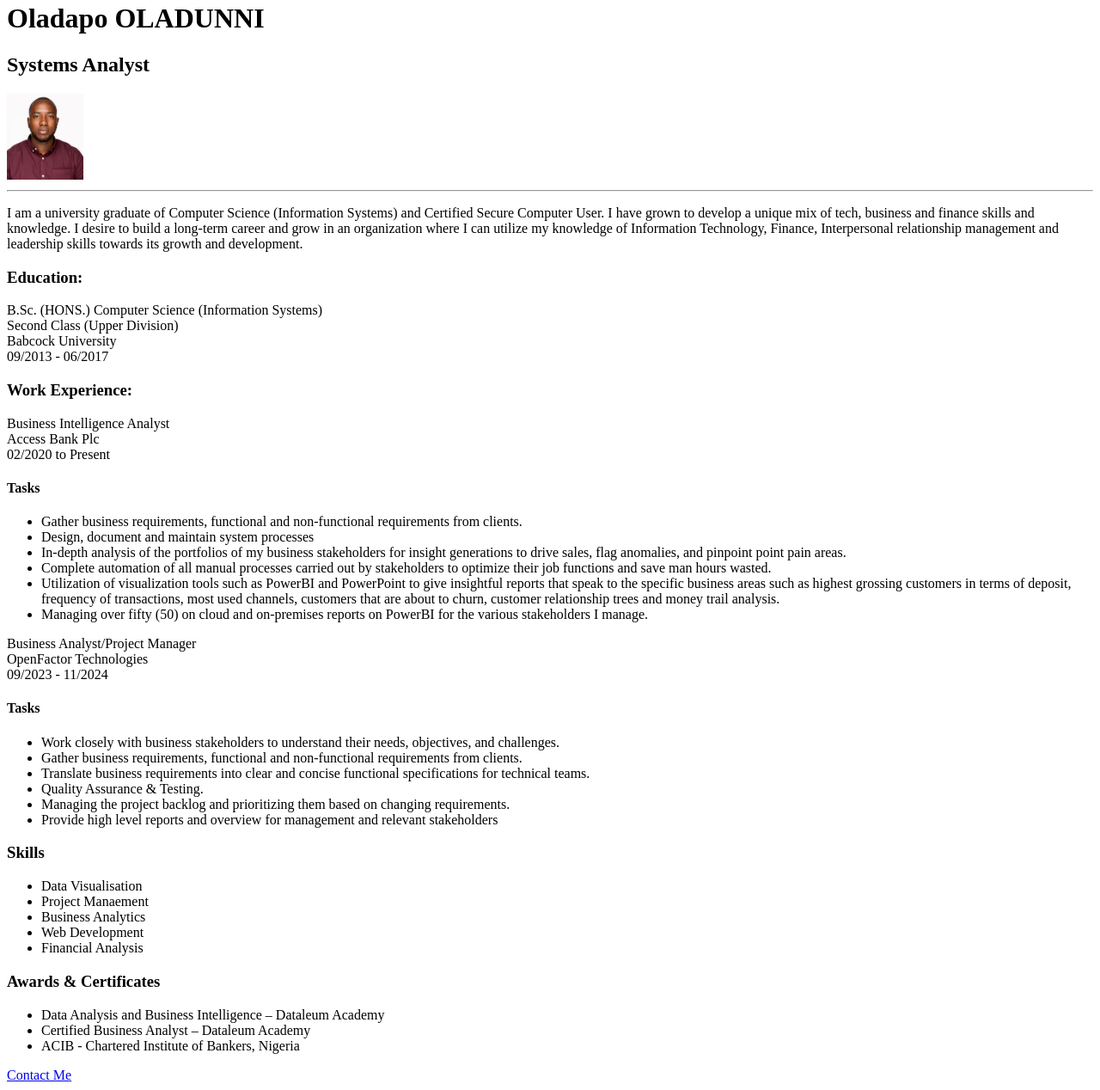
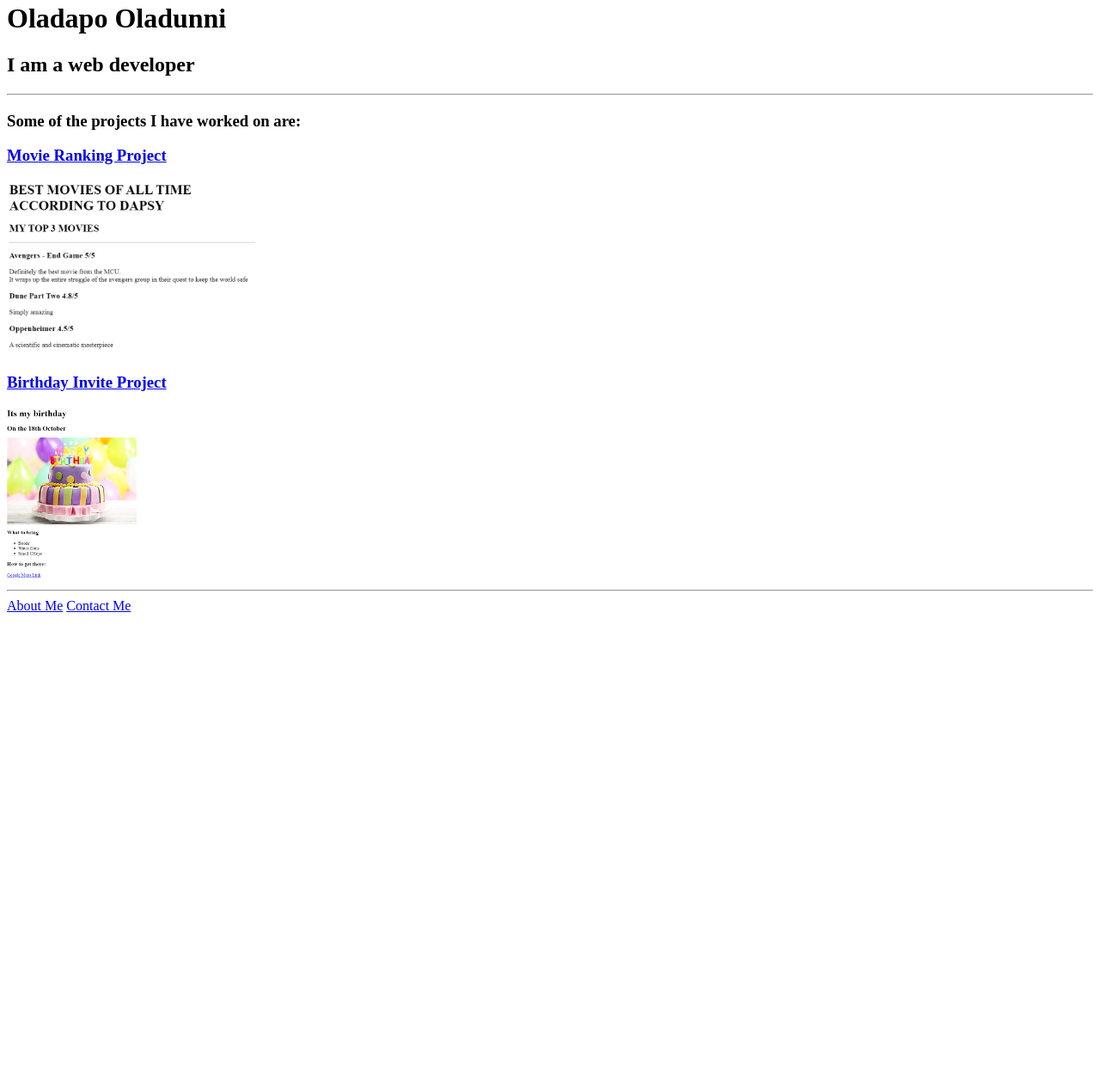
Before and after one commit to Oladapo-Oladunni/HTML-PORTFOLIO, a plain HTML site: page index.html in a window 1280 px wide. Shown: the part 18-1286 px from the top of the page at 86% size. After the commit the page ends 800 px from the top, so only its background shows below. Drawn offline with Linux system fonts and the light colour scheme.

Commit message:
Add files via upload

```diff
--- a/index.html
+++ b/index.html
@@ -1,75 +1,40 @@
+<!-- TODO 1: Create the HTML Boilerplate -->
+
+<!-- TODO 2: Add Your previous projects' HTML into the public folder -->
+
+<!-- TODO 3: Take screenshots of your project previews and add the images to the images folder -->
+
+<!-- TODO 4: Add titles/subtitles etc. -->
+
+<!-- TODO 5: Add a link to the project pages -->
+
+<!-- TODO 6: Add images to show the project previews
+HINT for TODO 6: You can use the height attribute set to 200 to make the image smaller:
+https://developer.mozilla.org/en-US/docs/Web/HTML/Element/img#attr-height -->
+
+<!-- TODO 7: Add the Contact Me and About Me page links -->
+
 <!DOCTYPE html>
 <html lang="en">
 <head>
     <meta charset="UTF-8">
     <meta name="viewport" content="width=device-width, initial-scale=1.0">
-    <title>My Resume</title>
+    <title>Oladapo's Portfolio</title>
 </head>
 <body>
-    <h1>Oladapo OLADUNNI</h1>
-    <h2>Systems Analyst</h2>
-    <img src="Passport.jpg" height="100"/>
+    <h1>Oladapo Oladunni</h1>
+    <h2>I am a web developer</h2>
     <hr/>
-    <p>I am a university graduate of Computer Science (Information Systems) and Certified Secure Computer User.
-        I have grown to develop a unique mix of tech, business and finance skills and knowledge. I desire to build a long-term career and grow in an organization where I can utilize my knowledge of Information Technology,
-        Finance, Interpersonal relationship management and leadership skills towards its growth and development.
-    </p>
-    <h3>Education:</h3>
-    <p>B.Sc. (HONS.) Computer Science (Information Systems)<br/>
-        Second Class (Upper Division)<br/>
-        Babcock University<br/>
-        09/2013 - 06/2017<br/>
-    </p>
-    <h3>Work Experience:</h3>
-    <p>Business Intelligence Analyst<br/>
-         Access Bank Plc<br/>
-        02/2020 to Present<br/>
-    </p>
-    <h4>Tasks</h4>
-    <ul>
-        <li>Gather business requirements, functional and non-functional requirements from clients.</li>
-        <li>Design, document and maintain system processes</li>
-        <li>In-depth analysis of the portfolios of my business stakeholders for insight generations to drive sales, flag anomalies, and pinpoint point pain areas.</li>
-        <li>Complete automation of all manual processes carried out by stakeholders to optimize their job functions and save man hours wasted.</li>
-        <li>Utilization of visualization tools such as PowerBI and PowerPoint to give insightful reports that speak to the specific business areas such as highest grossing customers in terms of deposit, frequency of transactions, most used channels, customers that are about to churn, customer relationship trees and money trail analysis.</li>
-        <li>Managing over fifty (50) on cloud and on-premises reports on PowerBI for the various stakeholders I manage.</li>
-    </ul>
+    <h3>Some of the projects I have worked on are:</h3>
+    <a href="./public/movie-ranking.html"> <h3>Movie Ranking Project</h3> </a>
+    <a href="./public/movie-ranking.html"> <img height="200" src="./assets/images/movie-ranking.png" alt="Movie Ranking Project Preview" </a>
 
-    <p>Business Analyst/Project Manager <br/>
-        OpenFactor Technologies<br/>
-        09/2023 - 11/2024<br/>
-    </p>
-    <h4>Tasks</h4>
-    <ul>
-        <li>Work closely with business stakeholders to understand their needs, objectives, and challenges.</li>
-        <li>Gather business requirements, functional and non-functional requirements from clients.</li>
-        <li>Translate business requirements into clear and concise functional specifications for technical teams.</li>
-        <li>Quality Assurance & Testing.</li>
-        <li>Managing the project backlog and prioritizing them based on changing requirements.</li>
-        <li>Provide high level reports and overview for management and relevant stakeholders</li>
-    </ul>
+    <a href="./public/birthday-invite.html"> <h3>Birthday Invite Project</h3></a>
+    <a href="./public/birthday-invite.html"> <img height="200" src="./assets/images/birthday-invite.png" alt="Birthday Invite Preview"</a>
 
-    <h3>Skills</h3>
-    <ul>
-        <li>Data Visualisation</li>
-        <li>Project Manaement</li>
-        <li>Business Analytics</li>
-        <li>Web Development</li>
-        <li>Financial Analysis</li>
-    </ul>
+    <hr/>
 
-    <h3>Awards & Certificates</h3>
-    <ul>
-        <li>Data Analysis and Business Intelligence – Dataleum Academy</li>
-        <li>Certified Business Analyst – Dataleum Academy</li>
-        <li>ACIB - Chartered Institute of Bankers, Nigeria</li>
-    </ul>
-
-    <a href="./Public/contact.html"> Contact Me </a>
-
-
-
-
-
+    <a href="./public/about.html">About Me</a>
+    <a href="./public/contact.html">Contact Me </a>
 </body>
 </html>
```
